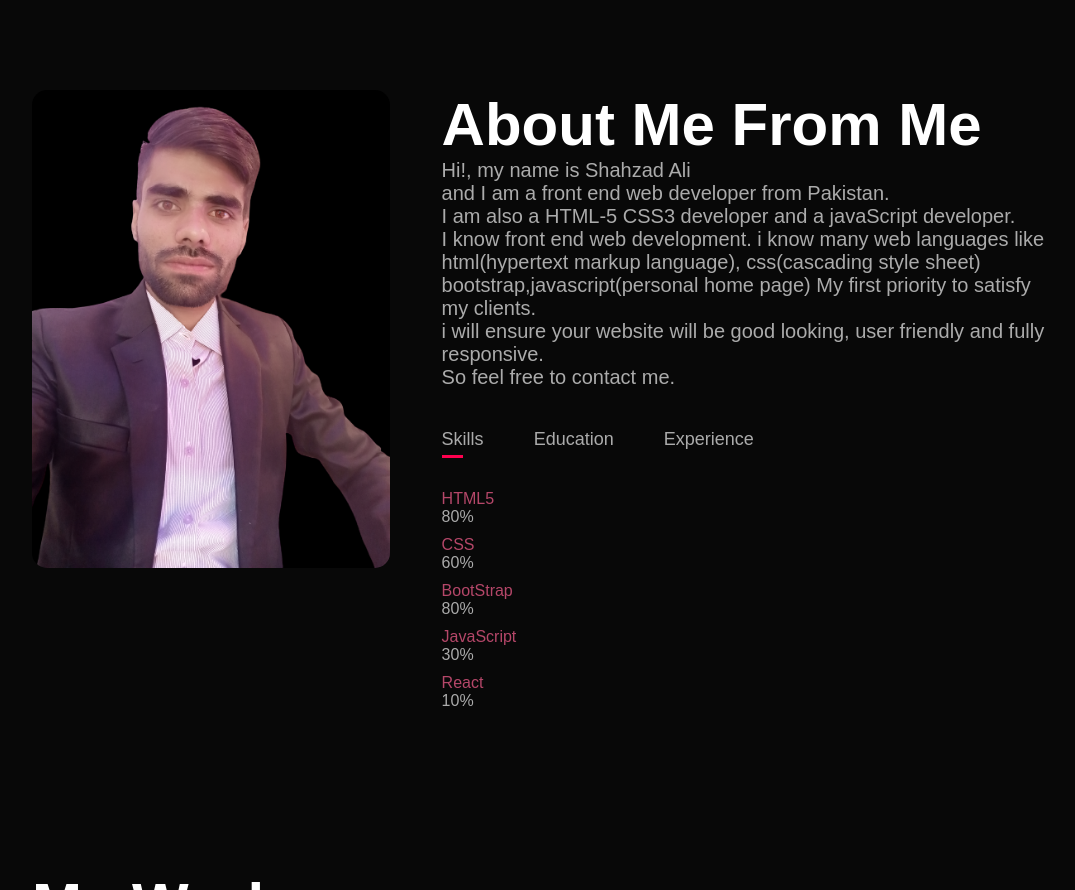
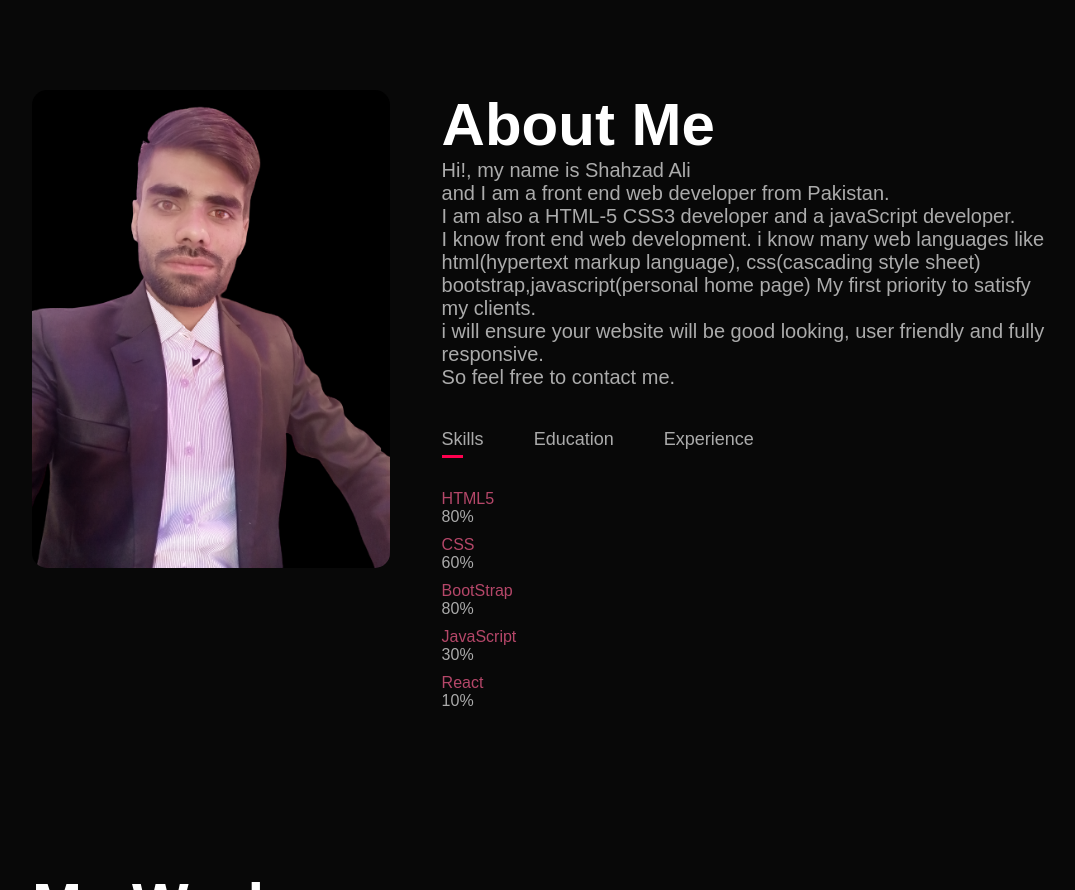
Before and after one commit to ShahzadAliSoomro/Porfolio, a plain HTML site: page index.html in a window 1280 px wide. Shown: the part 1360-2250 px from the top of the page, without its empty margins (96-1171 px from the left). Drawn offline with nearby package versions, Linux system fonts and the light colour scheme.

Commit message:
form me deleted

```diff
--- a/index.html
+++ b/index.html
@@ -50,7 +50,7 @@
                     <img src="./image/IMG_20200212_002854_0-removebg-preview.png">
                 </div>
                 <div class="about-col-2">
-                    <h1 class="sub-title">About Me From Me</h1>
+                    <h1 class="sub-title">About Me</h1>
                     <p class="objective">Hi!, my name is Shahzad Ali <br> and I am a front end web developer from
                         Pakistan. <br> I am also a HTML-5 CSS3 developer and a javaScript developer. <br> I know front
                         end web development.
```
